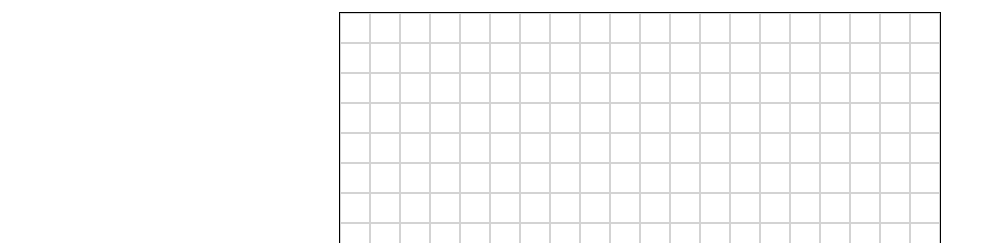
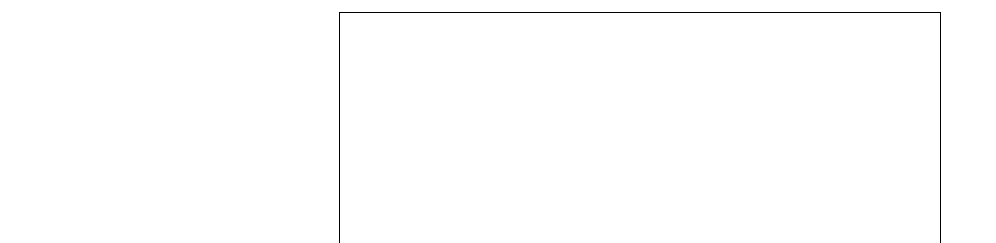
Before and after one commit to JasonOCat/TOP-etch-a-sketch, a plain HTML site: page index.html in a window 1280 px wide. Shown: the part 177-420 px from the top of the page, without its empty margins (0-996 px from the left). Drawn offline with Linux system fonts and the light colour scheme.

Commit message:
Remove grid border

```diff
--- a/css/styles.css
+++ b/css/styles.css
@@ -1,3 +1,7 @@
+body {
+
+}
+
 div {
     margin: 0;
     padding: 0;
@@ -20,7 +24,9 @@ div {
 
 .square {
     box-sizing: border-box;
-    border: 1px solid lightgrey;
+    /* trop lent si il ya le quadrillage  */
+    /* border-top: 1px solid lightgrey; */
+
 }
 
 button.active {
```
